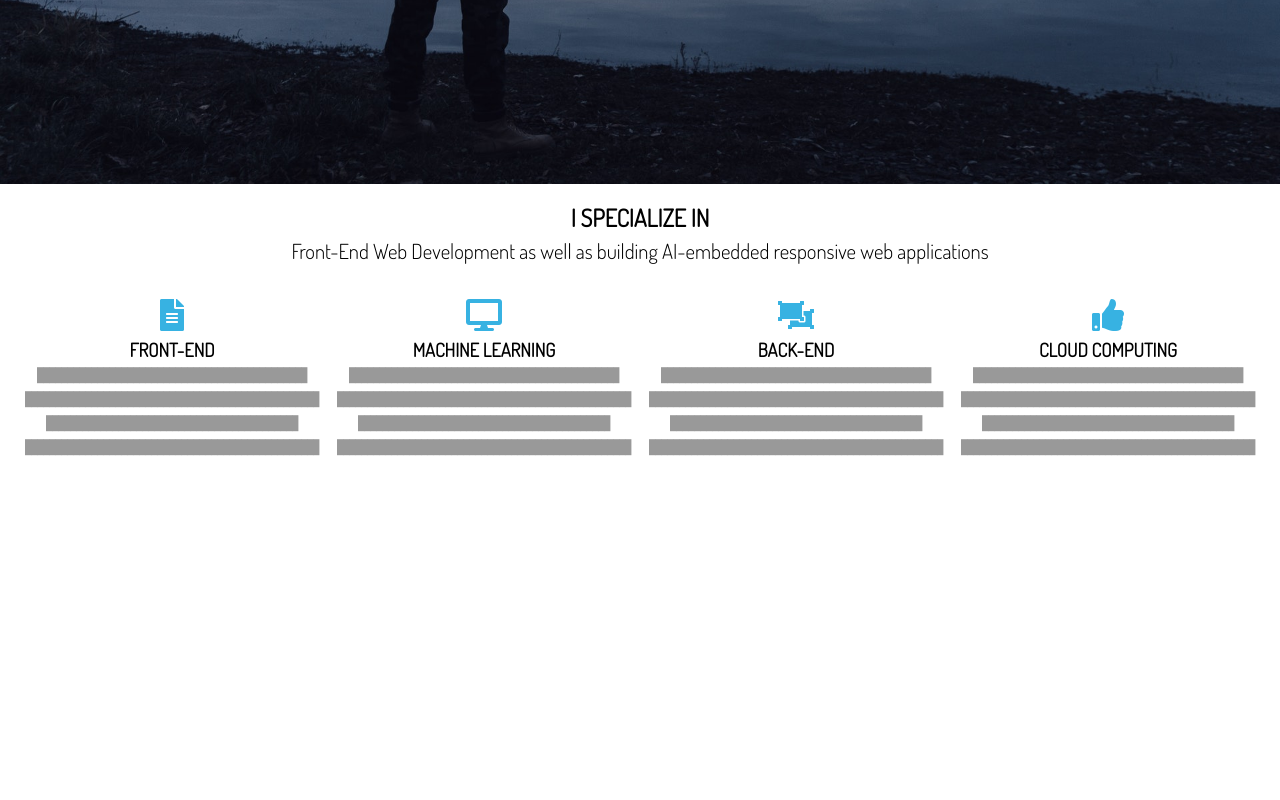
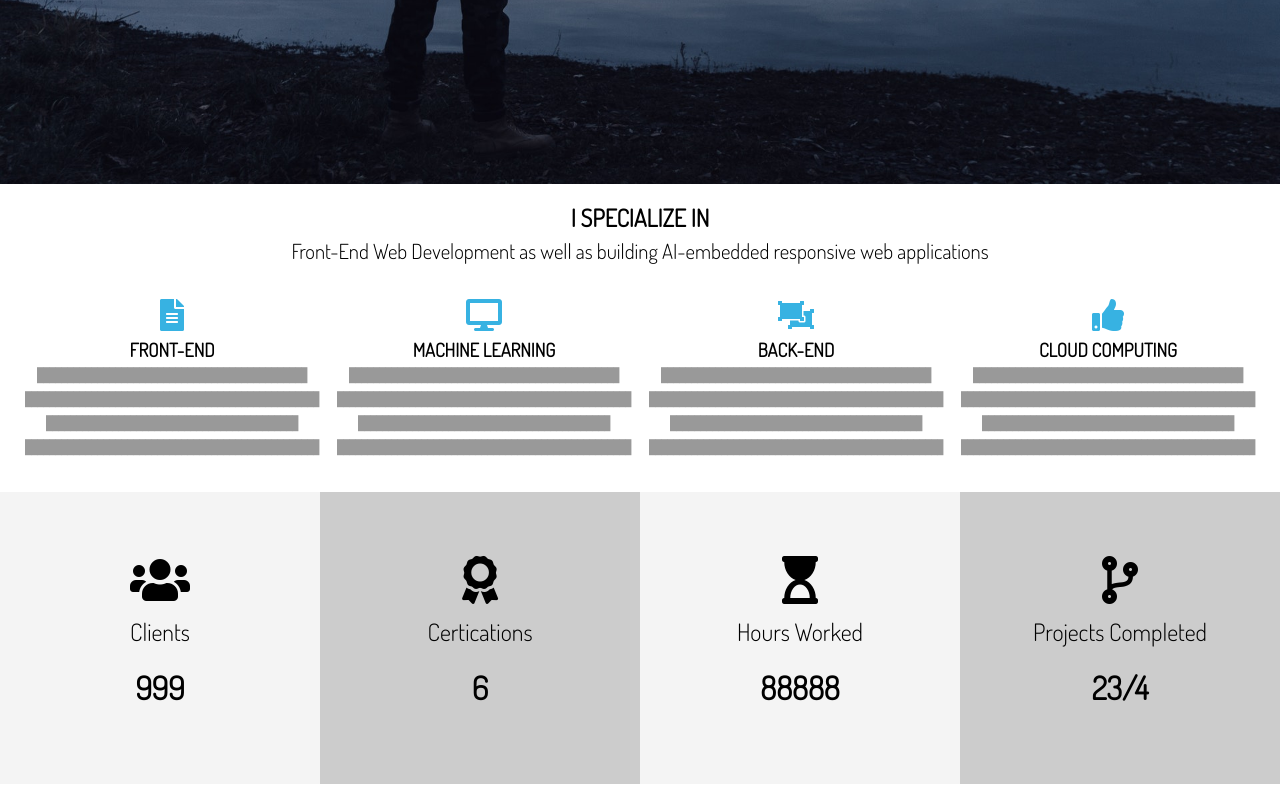
Before and after one commit to Fiewor/portfolio_website, a website: page dist/index.html in a window 1280 px wide. Shown: the part 616-1416 px from the top of the page. Before the commit the page ends 1092 px from the top, so only its background shows below. Drawn offline with Linux system fonts and the light colour scheme.

Commit message:
add sections to home page

```diff
--- a/scss/main.scss
+++ b/scss/main.scss
@@ -120,6 +120,7 @@ img {
 
 // Home Sections
 #home {
+  // Home Section A
   &-a {
     .specials {
       margin-top: 1rem;
@@ -133,4 +134,37 @@ img {
       padding-bottom: 0.3rem;
     }
   }
+
+  // Home Section B
+  &-b {
+    .stats {
+      display: grid;
+      grid-template-columns: repeat(4, 1fr);
+
+      li {
+        line-height: 2;
+
+        &.stats-title {
+          font-size: 1.5rem;
+        }
+
+        &.stats-number {
+          font-size: 2rem;
+          font-weight: bold;
+        }
+      }
+
+      div {
+        padding: 4rem 0;
+
+        &:nth-child(odd) {
+          background: $light-color;
+        }
+
+        &:nth-child(even) {
+          background: $medium-color;
+        }
+      }
+    }
+  }
 }
```
Also changed, not shown: dist/css/main.css, dist/index.html.
